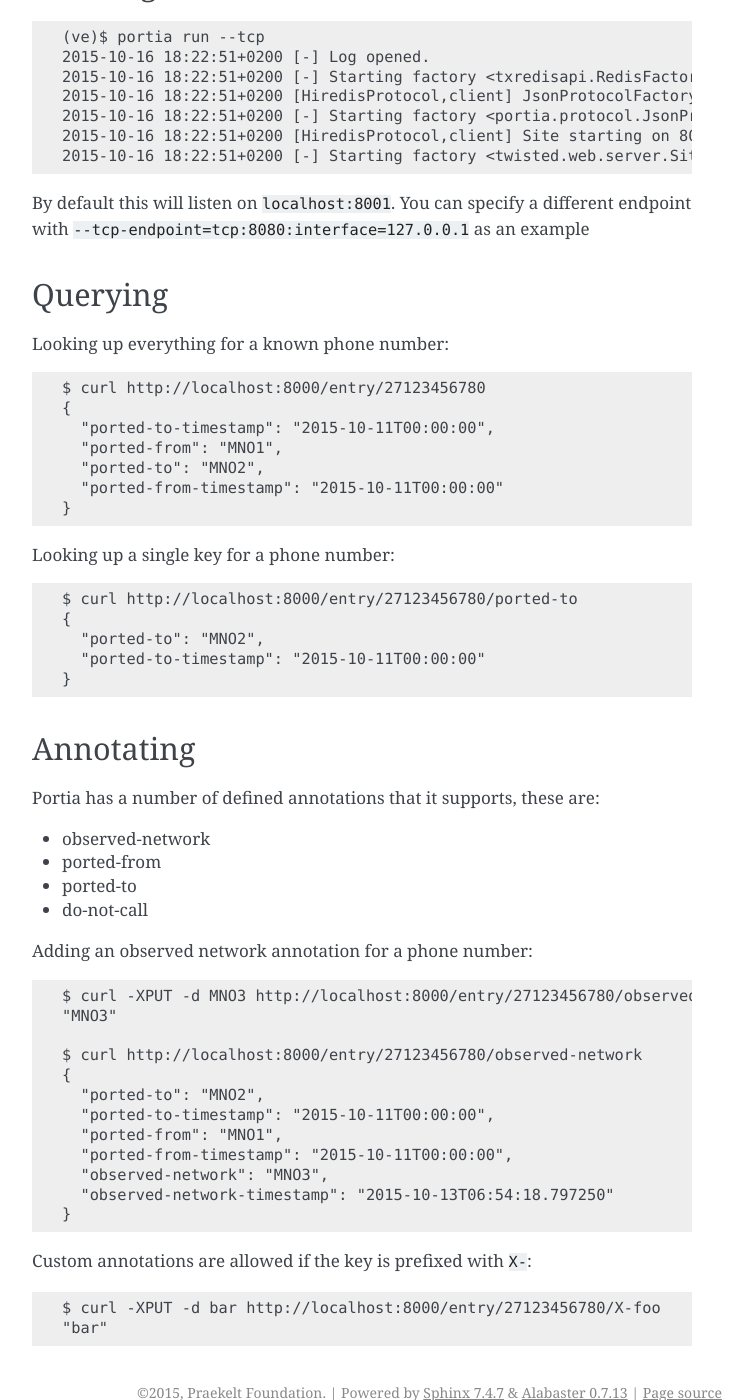
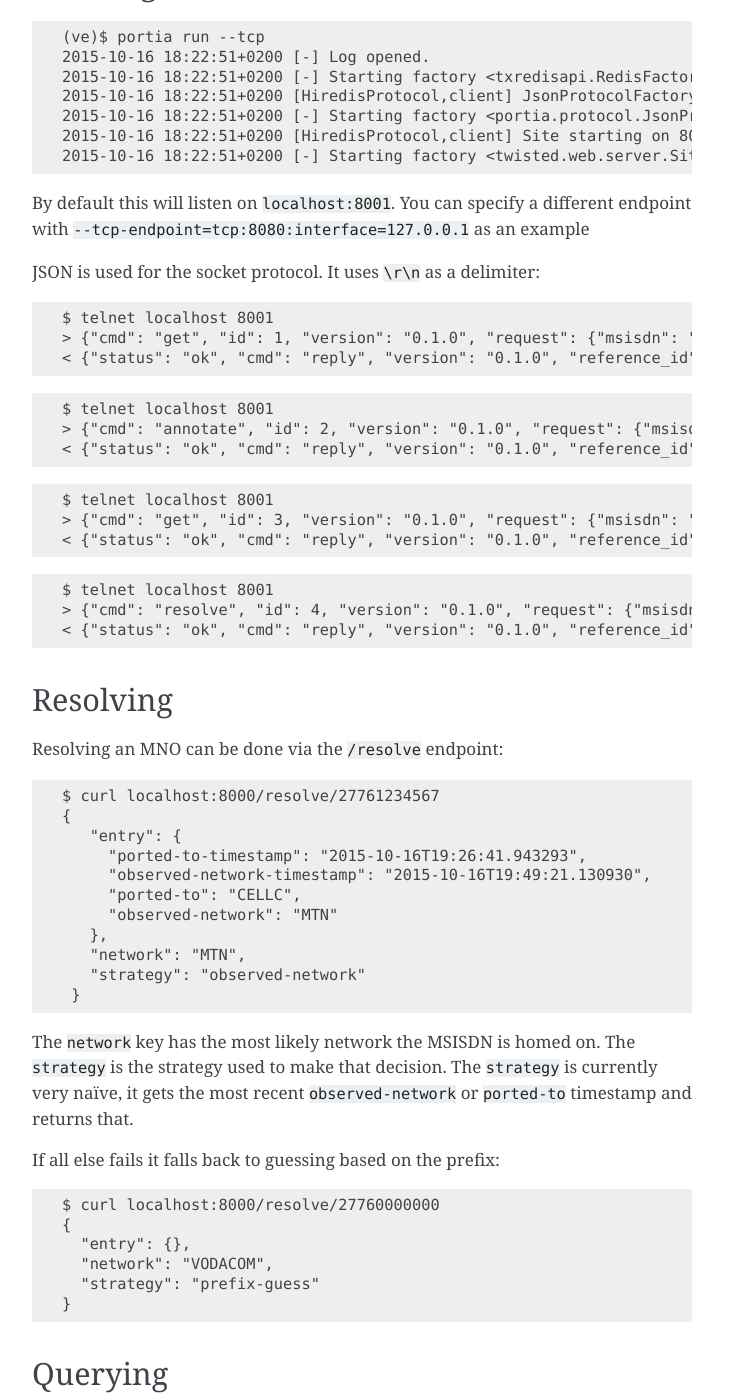
Before and after one commit to praekeltfoundation/portia, a Sphinx documentation site: the page built from docs/index.rst, in a window 1280 px wide and 1400 px high, scrolled down 1294 px. Shown: the whole window, without its empty margins (388-1141 px from the left). Built offline with Sphinx 7.4.7, drawn with Linux system fonts in a browser that asks for light colours.

Commit message:
update docs

```diff
--- a/docs/index.rst
+++ b/docs/index.rst
@@ -66,6 +66,62 @@ Running the TCP socket server
 By default this will listen on ``localhost:8001``. You can specify a different
 endpoint with ``--tcp-endpoint=tcp:8080:interface=127.0.0.1`` as an example
 
+JSON is used for the socket protocol. It uses ``\r\n`` as a delimiter::
+
+   $ telnet localhost 8001
+   > {"cmd": "get", "id": 1, "version": "0.1.0", "request": {"msisdn": "27761234567"}}
+   < {"status": "ok", "cmd": "reply", "version": "0.1.0", "reference_id": 1, "response": {"ported-to-timestamp": "2015-10-16T19:26:41.943293", "ported-to": "CELLC", "X-Foo-timestamp": "2015-10-19T18:37:36.294939", "observed-network": "MTN", "observed-network-timestamp": "2015-10-16T19:49:21.130930"}, "reference_cmd": "get"}
+
+::
+
+   $ telnet localhost 8001
+   > {"cmd": "annotate", "id": 2, "version": "0.1.0", "request": {"msisdn": "27761234567", "key": "X-Foo", "value": "bar"}}
+   < {"status": "ok", "cmd": "reply", "version": "0.1.0", "reference_id": 2, "response": "OK", "reference_cmd": "annotate"}
+
+::
+
+   $ telnet localhost 8001
+   > {"cmd": "get", "id": 3, "version": "0.1.0", "request": {"msisdn": "27761234567"}}
+   < {"status": "ok", "cmd": "reply", "version": "0.1.0", "reference_id": 3, "response": {"ported-to-timestamp": "2015-10-16T19:26:41.943293", "ported-to": "CELLC", "X-Foo-timestamp": "2015-10-19T18:44:33.710381", "observed-network": "MTN", "X-Foo": "bar", "observed-network-timestamp": "2015-10-16T19:49:21.130930"}, "reference_cmd": "get"}
+
+::
+
+   $ telnet localhost 8001
+   > {"cmd": "resolve", "id": 4, "version": "0.1.0", "request": {"msisdn": "27761234567"}}
+   < {"status": "ok", "cmd": "reply", "version": "0.1.0", "reference_id": 4, "response": {"entry": {"ported-to-timestamp": "2015-10-16T19:26:41.943293", "ported-to": "CELLC", "X-Foo-timestamp": "2015-10-19T18:44:33.710381", "observed-network": "MTN", "X-Foo": "bar", "observed-network-timestamp": "2015-10-16T19:49:21.130930"}, "network": "MTN", "strategy": "observed-network"}, "reference_cmd": "resolve"}
+
+
+Resolving
+---------
+
+Resolving an MNO can be done via the ``/resolve`` endpoint::
+
+   $ curl localhost:8000/resolve/27761234567
+   {
+      "entry": {
+        "ported-to-timestamp": "2015-10-16T19:26:41.943293",
+        "observed-network-timestamp": "2015-10-16T19:49:21.130930",
+        "ported-to": "CELLC",
+        "observed-network": "MTN"
+      },
+      "network": "MTN",
+      "strategy": "observed-network"
+    }
+
+The ``network`` key has the most likely network the MSISDN is homed on.
+The ``strategy`` is the strategy used to make that decision.
+The ``strategy`` is currently very naïve, it gets the most recent
+``observed-network`` or ``ported-to`` timestamp and returns that.
+
+If all else fails it falls back to guessing based on the prefix::
+
+   $ curl localhost:8000/resolve/27760000000
+   {
+     "entry": {},
+     "network": "VODACOM",
+     "strategy": "prefix-guess"
+   }
+
 Querying
 --------
 
```
Also changed, not shown: 1 other file.
